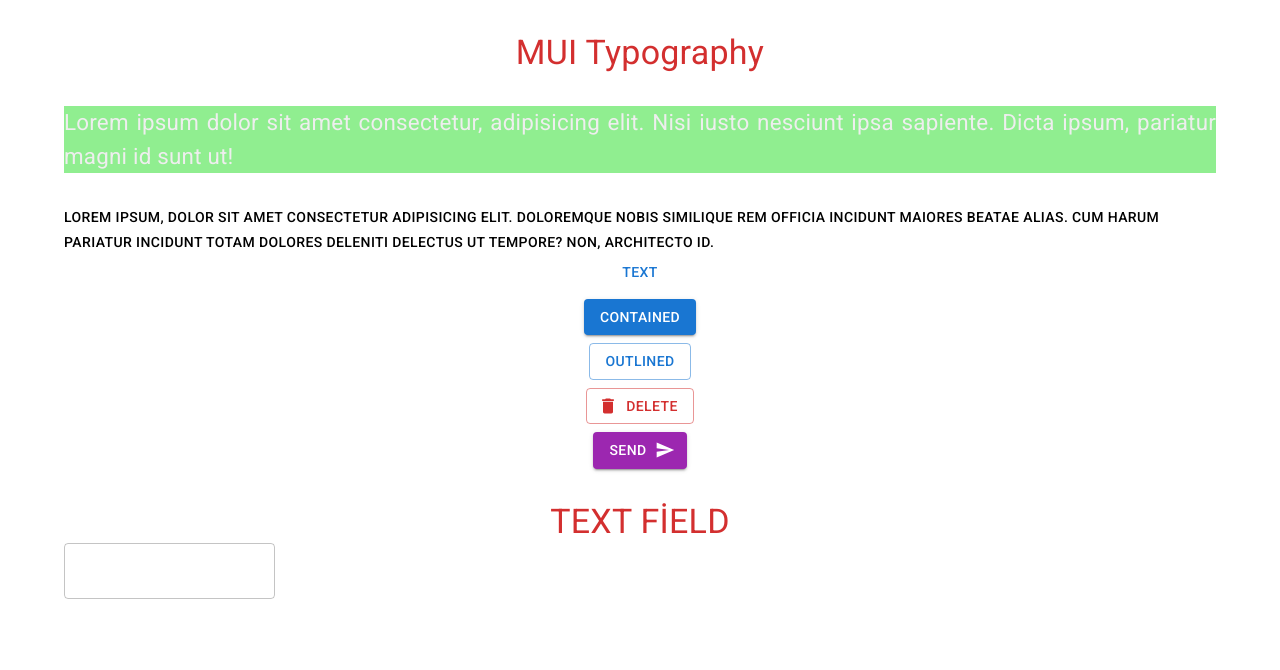
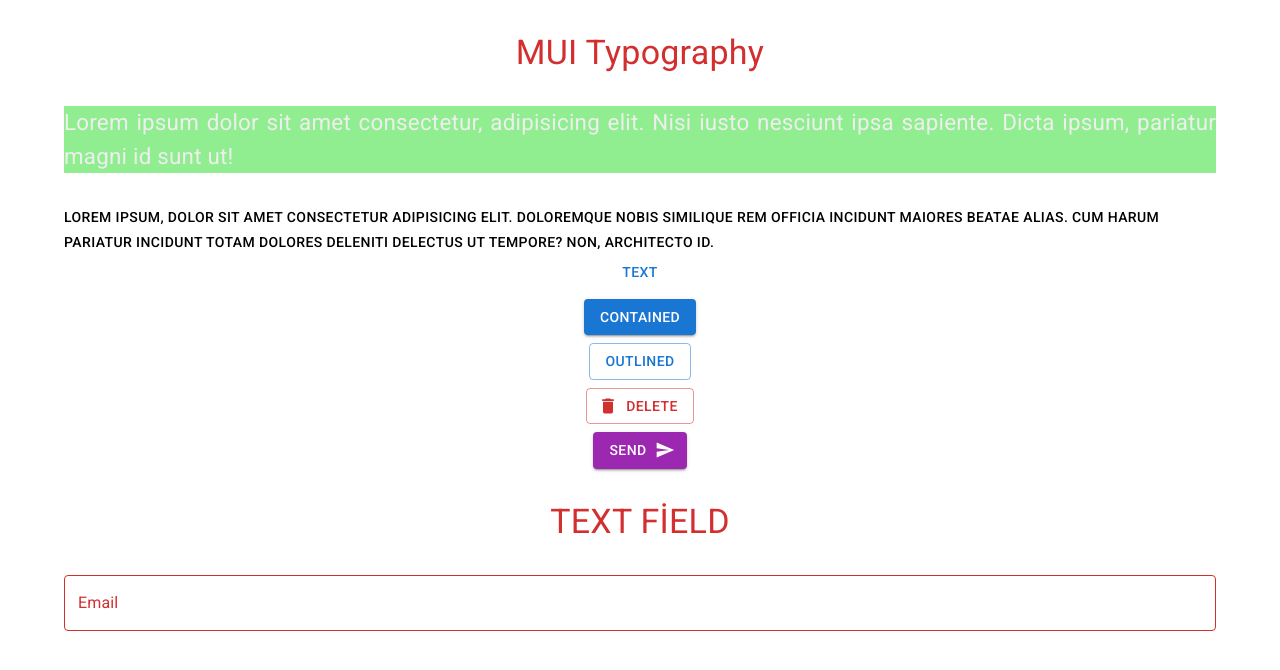
Before and after one commit to seferacikgoz/I-M-Learning-Material---UI, a React (Create React App) app: page / in a window 1280 px wide. Shown: the top 670 px of the page. Built offline with nearby package versions, Linux system fonts and the light colour scheme.

Commit message:
Text Field style

```diff
--- a/src/components/TextFieldComp.jsx
+++ b/src/components/TextFieldComp.jsx
@@ -11,8 +11,13 @@
             <Typography variant="h4" color="error" align="center" mt={4}>
                 TEXT FİELD
             </Typography>
-            <Box>
-                <TextField/>
+            <Box sx={{mt:4}}>
+                <TextField id="email"
+                label="Email"
+                placeholder="Enter your email"
+                fullWidth
+                error={true}
+                />
             </Box>
         </Container>
     </div>
```
